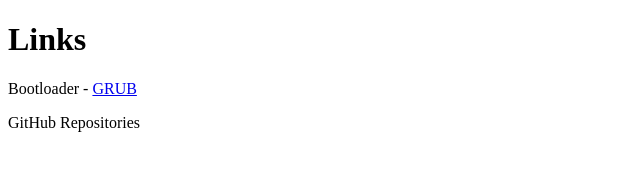
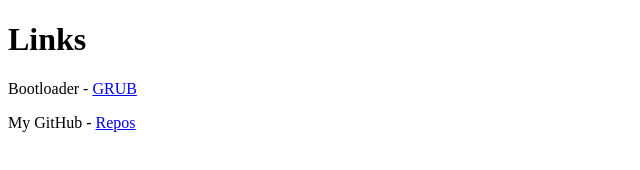
Before and after one commit to foo74/foo74.github.io, a plain HTML site: page index.html in a window 1280 px wide. Shown: the full height of the page, 0-640 px from the left. Drawn offline with Linux system fonts and the light colour scheme.

Commit message:
change index

```diff
--- a/index.html
+++ b/index.html
@@ -7,6 +7,6 @@
    <body>
       <h1>Links</h1>
          <p>Bootloader - <a href="https://www.gnu.org/software/grub">GRUB</a></p>
-         <p>GitHub Repositories</p>
+         <p>My GitHub - <a href="https://github.com/foo74">Repos</a></p>
     </body>
 </html>
```
